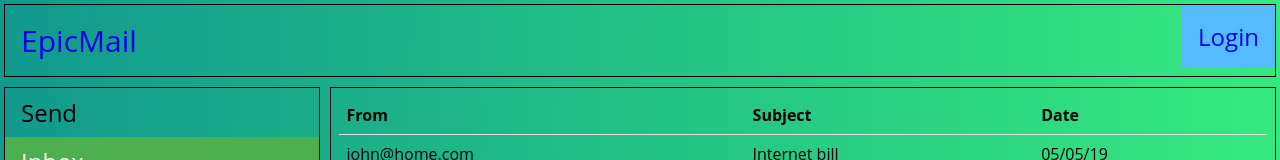
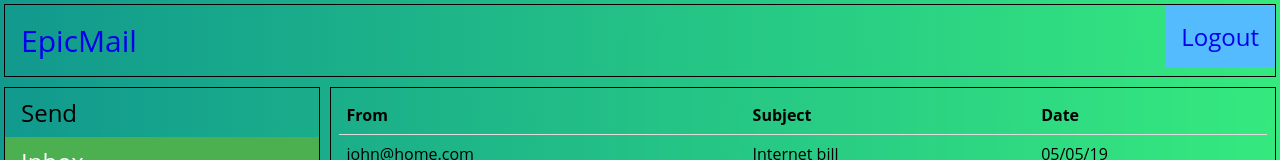
Before and after one commit to Busobozihakiim/EPICMAIL, a plain HTML site: page UI/user.html in a window 1280 px wide. Shown: the top 160 px of the page. Drawn offline with Linux system fonts and the light colour scheme.

Commit message:
Change type

```diff
--- a/UI/user.html
+++ b/UI/user.html
@@ -12,7 +12,7 @@
             <header class="header">
                 <ul class="topnav">
                     <li class="logo"><a href="#">EpicMail</a></li>
-                    <li class="active"><a href="login.html">Login</a></li>
+                    <li class="active"><a href="login.html">Logout</a></li>
                 </ul>
             </header>
             <aside class="sidebar">
```
